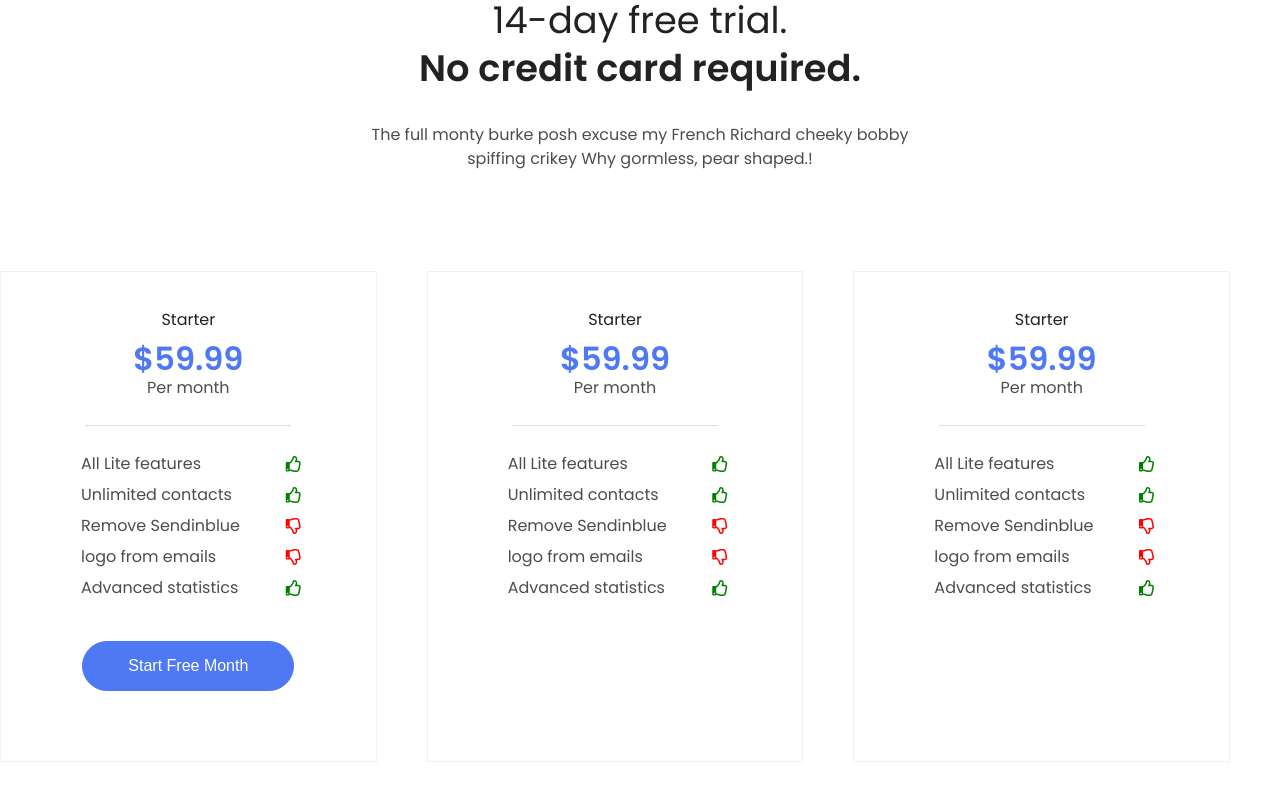
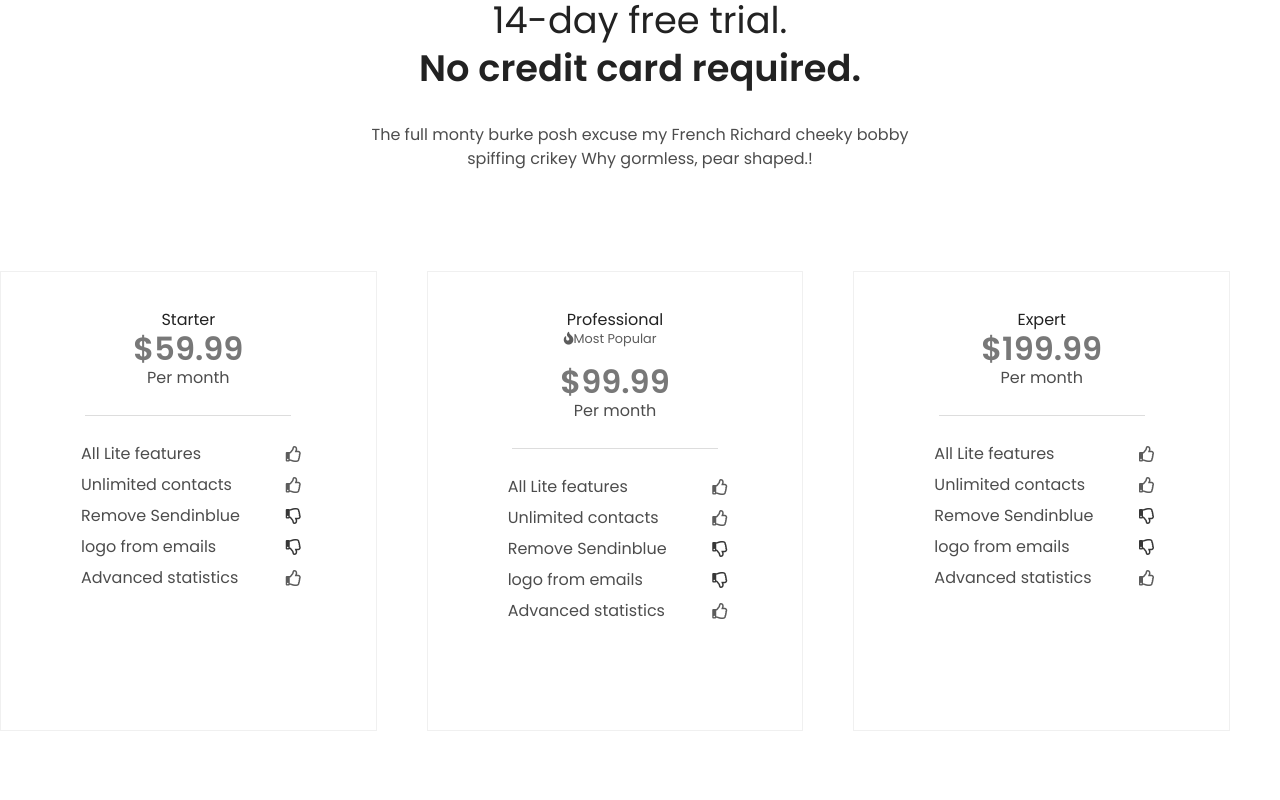
Before and after one commit to dulko-dev/landing_page, a React (Create React App) app: page / in a window 1280 px wide. Shown: the part 5320-6120 px from the top of the page. Built offline with nearby package versions, Linux system fonts and the light colour scheme; no server answers.

Commit message:
fix and complete animation of subscribe component

```diff
--- a/src/components/Component/Subscribe/Subscribe.js
+++ b/src/components/Component/Subscribe/Subscribe.js
@@ -1,5 +1,6 @@
-import React from "react";
+import React, { useState } from "react";
 import styled from "styled-components";
+import { searchInput } from "../../Style/keyframes";
 
 const SubscribStyle = styled.div`
   width: 100%;
@@ -29,9 +30,10 @@ const Text = styled.p`
   line-height: 1.5;
 `;
 const WrapperBox = styled.div`
-  margin-top: 100px;
+  padding-top: 100px;
   display: flex;
   justify-content: center;
+  height: 460px;
 `;
 const LeftBox = styled.div`
   flex-basis: 33%;
@@ -40,9 +42,11 @@ const LeftBox = styled.div`
   box-sizing: border-box;
   margin-right: 50px;
   transition: all 0.2s linear;
+  filter: grayscale(100%);
   &:hover {
     box-shadow: 0 40px 80px 0 rgb(1 1 64 / 8%);
     transform: scale(1.1);
+    filter: grayscale(0%);
   }
 `;
 
@@ -51,8 +55,9 @@ const RightBox = styled(LeftBox)``;
 
 const TextBox = styled.p`
   text-align: center;
-  padding-bottom: 15px;
+  padding-bottom: 5px;
 `;
+
 const TitleBox = styled.h3`
   position: relative;
   text-align: center;
@@ -66,6 +71,26 @@ const TitleBox = styled.h3`
     right: 15%;
     background-color: rgba(138, 142, 145, 0.3);
     height: 1px;
+  }
+`;
+
+const Popular = styled.p`
+  width: 35%;
+  margin: 0 auto;
+  text-align: center;
+  position: relative;
+  font-size: 0.8em;
+  color: green;
+  padding-bottom: 20px;
+  &::before {
+    content: "\f06d";
+    position: absolute;
+    font-family: "Font Awesome 5 Free";
+    left: 0;
+    width: 10px;
+    height: 10px;
+    color: green;
+    font-weight: 600;
   }
 `;
 const SpanTitleBox = styled.span`
@@ -111,20 +136,28 @@ const ListBox = styled.li`
 
 const BtnBox = styled.button`
   display: block;
-  margin: 30px auto;
+  margin: 30px auto 0 auto;
   padding: 15px 45px;
   background-color: #4e78f4;
   border-radius: 25px;
   border: 1px solid #4e78f4;
   color: #ffff;
+  transition: all 0.3s linear;
+  animation-name: ${searchInput};
+  animation-duration: 0.4s;
+
   &:hover {
     background-color: inherit;
-    transition: all 0.3s linear;
     color: #4e78f4;
   }
 `;
+function Subscribe() {
+  const [show, setShow] = useState({
+    firstBox: false,
+    secondBox: false,
+    thirdBox: false,
+  });
 
-function Subscribe() {
   return (
     <SubscribStyle>
       <Wrapper>
@@ -137,7 +170,10 @@ function Subscribe() {
           spiffing crikey Why gormless, pear shaped.!
         </Text>
         <WrapperBox>
-          <LeftBox>
+          <LeftBox
+            onMouseEnter={() => setShow({ firstBox: true })}
+            onMouseLeave={() => setShow({ firstBox: false })}
+          >
             <TextBox>Starter</TextBox>
             <TitleBox>
               <SpanTitleBox>$59.99</SpanTitleBox>Per month
@@ -149,12 +185,20 @@ function Subscribe() {
               <ListBox>logo from emails</ListBox>
               <ListBox>Advanced statistics</ListBox>
             </Ul>
-            <BtnBox>Start Free Month</BtnBox>
+            {show.firstBox && (
+              <BtnBox onClick={() => (window.location.href = "/#")}>
+                Start Free Month
+              </BtnBox>
+            )}
           </LeftBox>
-          <MiddleBox>
-            <TextBox>Starter</TextBox>
+          <MiddleBox
+            onMouseEnter={() => setShow({ secondBox: true })}
+            onMouseLeave={() => setShow({ secondBox: false })}
+          >
+            <TextBox>Professional</TextBox>
+            <Popular>Most Popular</Popular>
             <TitleBox>
-              <SpanTitleBox>$59.99</SpanTitleBox>Per month
+              <SpanTitleBox>$99.99</SpanTitleBox>Per month
             </TitleBox>
             <Ul>
               <ListBox>All Lite features</ListBox>
@@ -163,11 +207,19 @@ function Subscribe() {
               <ListBox>logo from emails</ListBox>
               <ListBox>Advanced statistics</ListBox>
             </Ul>
+            {show.secondBox && (
+              <BtnBox onClick={() => (window.location.href = "/#")}>
+                Start Free Month
+              </BtnBox>
+            )}
           </MiddleBox>
-          <RightBox>
-            <TextBox>Starter</TextBox>
+          <RightBox
+            onMouseEnter={() => setShow({ thirdBox: true })}
+            onMouseLeave={() => setShow({ thirdBox: false })}
+          >
+            <TextBox>Expert</TextBox>
             <TitleBox>
-              <SpanTitleBox>$59.99</SpanTitleBox>Per month
+              <SpanTitleBox>$199.99</SpanTitleBox>Per month
             </TitleBox>
             <Ul>
               <ListBox>All Lite features</ListBox>
@@ -176,6 +228,11 @@ function Subscribe() {
               <ListBox>logo from emails</ListBox>
               <ListBox>Advanced statistics</ListBox>
             </Ul>
+            {show.thirdBox && (
+              <BtnBox onClick={() => (window.location.href = "/#")}>
+                Start Free Month
+              </BtnBox>
+            )}
           </RightBox>
         </WrapperBox>
       </Wrapper>
```
